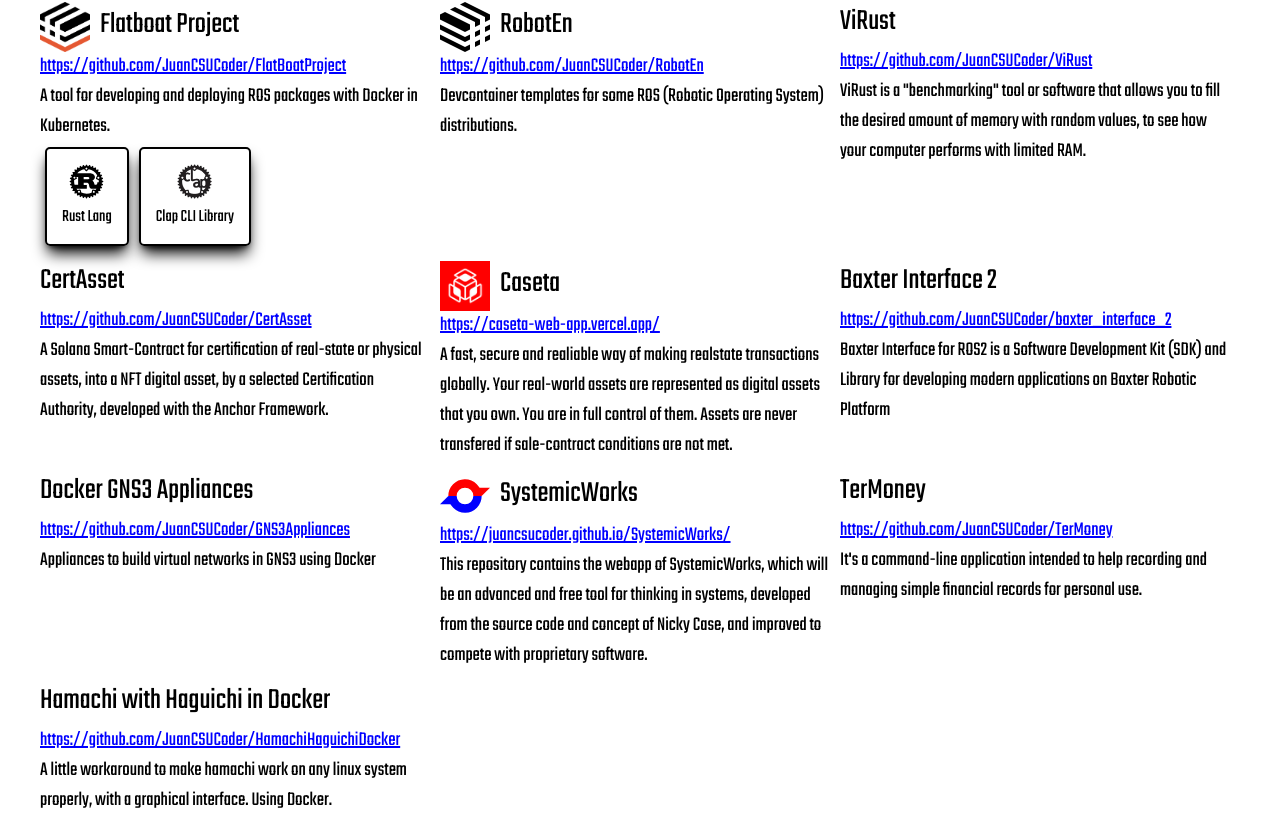
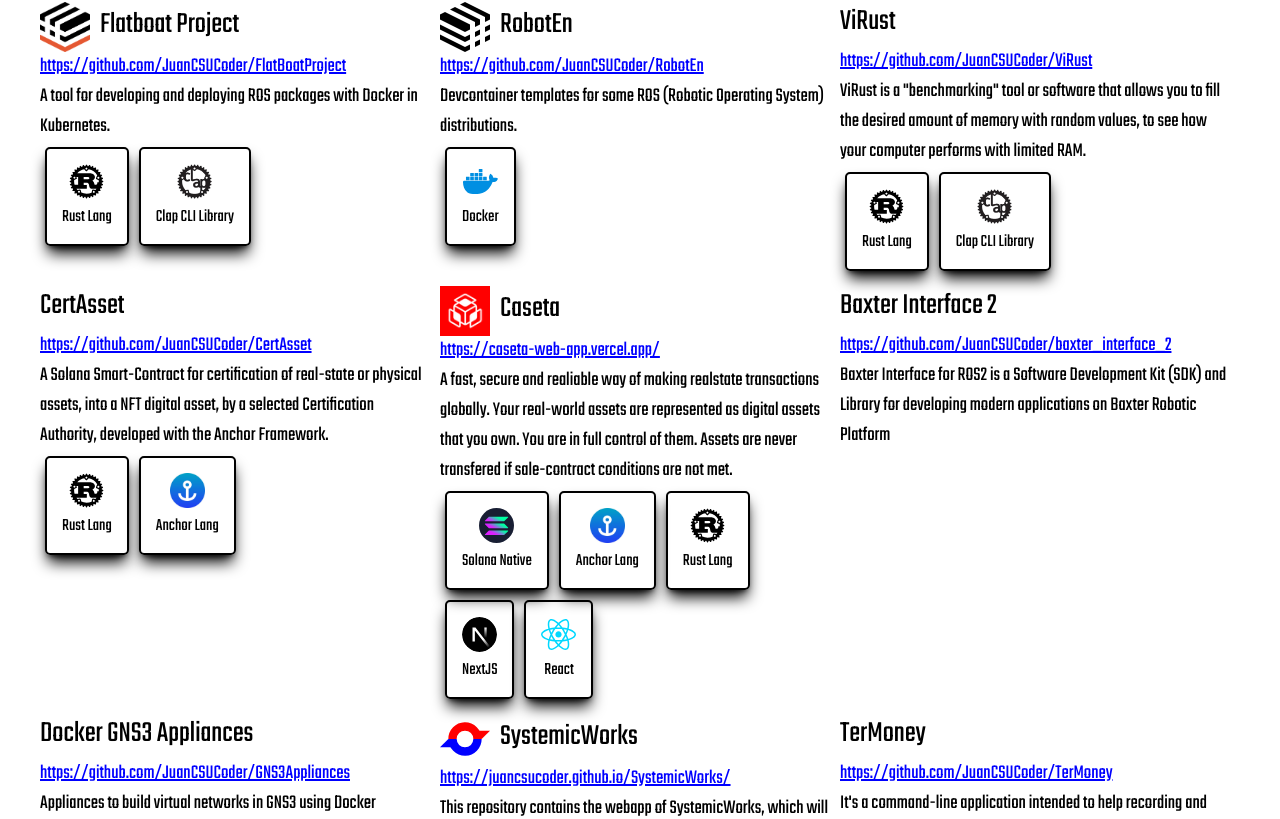
Before and after one commit to JuanCSUCoder/juancsucoder-cv, a Next.js app: page / in a window 1280 px wide. Shown: the part 1319-2138 px from the top of the page. Built offline with nearby package versions, Linux system fonts and the light colour scheme.

Commit message:
Feat: Adds Technologies to Projects

```diff
--- a/app/ui/Projects.tsx
+++ b/app/ui/Projects.tsx
@@ -32,22 +32,70 @@ const projects: ProjectType[] = [
     link: "https://github.com/JuanCSUCoder/RobotEn",
     logo: "roboten.svg",
     desc: "Devcontainer templates for some ROS (Robotic Operating System) distributions.",
+    technologies: [
+      {
+        name: "Docker",
+        logo: "docker.svg",
+      },
+    ],
   },
   {
     name: "ViRust",
     link: "https://github.com/JuanCSUCoder/ViRust",
     desc: 'ViRust is a "benchmarking" tool or software that allows you to fill the desired amount of memory with random values, to see how your computer performs with limited RAM.',
+    technologies: [
+      {
+        name: "Rust Lang",
+        logo: "rust.svg",
+      },
+      {
+        name: "Clap CLI Library",
+        logo: "clap.png",
+      },
+    ],
   },
   {
     name: "CertAsset",
     link: "https://github.com/JuanCSUCoder/CertAsset",
     desc: "A Solana Smart-Contract for certification of real-state or physical assets, into a NFT digital asset, by a selected Certification Authority, developed with the Anchor Framework.",
+    technologies: [
+      {
+        name: "Rust Lang",
+        logo: "rust.svg",
+      },
+      {
+        name: "Anchor Lang",
+        logo: "anchor.jpg",
+      },
+    ],
   },
   {
     name: "Caseta",
     link: "https://caseta-web-app.vercel.app/",
     logo: "caseta.webp",
     desc: "A fast, secure and realiable way of making realstate transactions globally. Your real-world assets are represented as digital assets that you own. You are in full control of them. Assets are never transfered if sale-contract conditions are not met.",
+    technologies: [
+      {
+        name: "Solana Native",
+        logo: "sol.svg",
+      },
+      {
+        name: "Anchor Lang",
+        logo: "anchor.jpg",
+      },
+      {
+        name: "Rust Lang",
+        logo: "rust.svg",
+      },
+      {
+        name: "NextJS",
+        logo: "nextjs.svg",
+      },
+      {
+        name: "React",
+        logo: "react.svg",
+      },
+    ],
   },
   {
     name: "Baxter Interface 2",
@@ -58,6 +106,12 @@ const projects: ProjectType[] = [
     name: "Docker GNS3 Appliances",
     link: "https://github.com/JuanCSUCoder/GNS3Appliances",
     desc: "Appliances to build virtual networks in GNS3 using Docker",
+    technologies: [
+      {
+        name: "Docker",
+        logo: "docker.svg",
+      },
+    ],
   },
   {
     name: "SystemicWorks",
@@ -69,11 +123,23 @@ const projects: ProjectType[] = [
     name: "TerMoney",
     link: "https://github.com/JuanCSUCoder/TerMoney",
     desc: "It's a command-line application intended to help recording and managing simple financial records for personal use.",
+    technologies: [
+      {
+        name: "Rust Lang",
+        logo: "rust.svg",
+      },
+    ],
   },
   {
     name: "Hamachi with Haguichi in Docker",
     link: "https://github.com/JuanCSUCoder/HamachiHaguichiDocker",
     desc: "A little workaround to make hamachi work on any linux system properly, with a graphical interface. Using Docker.",
+    technologies: [
+      {
+        name: "Docker",
+        logo: "docker.svg",
+      },
+    ],
   },
 ];
 
--- a/app/ui/project-ui/ProjectCard.tsx
+++ b/app/ui/project-ui/ProjectCard.tsx
@@ -30,7 +30,7 @@ export default function ProjectCard({project}: {project: ProjectType}) {
         ""
       )}
       {project.desc ? <p>{project.desc}</p> : ""}
-      <div className="flex flex-row">
+      <div className="flex flex-row flex-wrap">
         {project.technologies?.map((tech, tidx) => (
           <TechCard key={`${tidx}-tech-proj-${project.name}`} small tech={tech} />
         ))}
```
